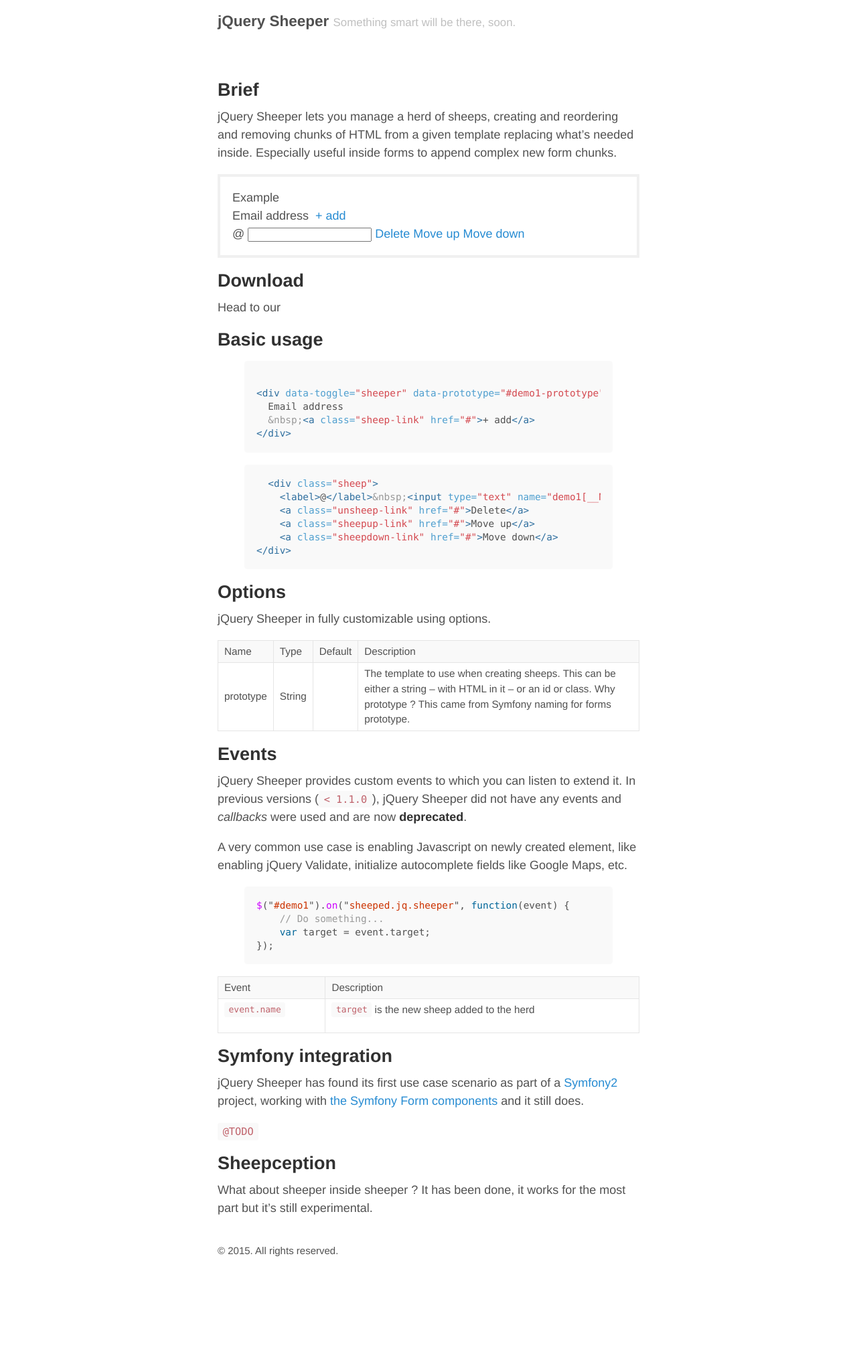
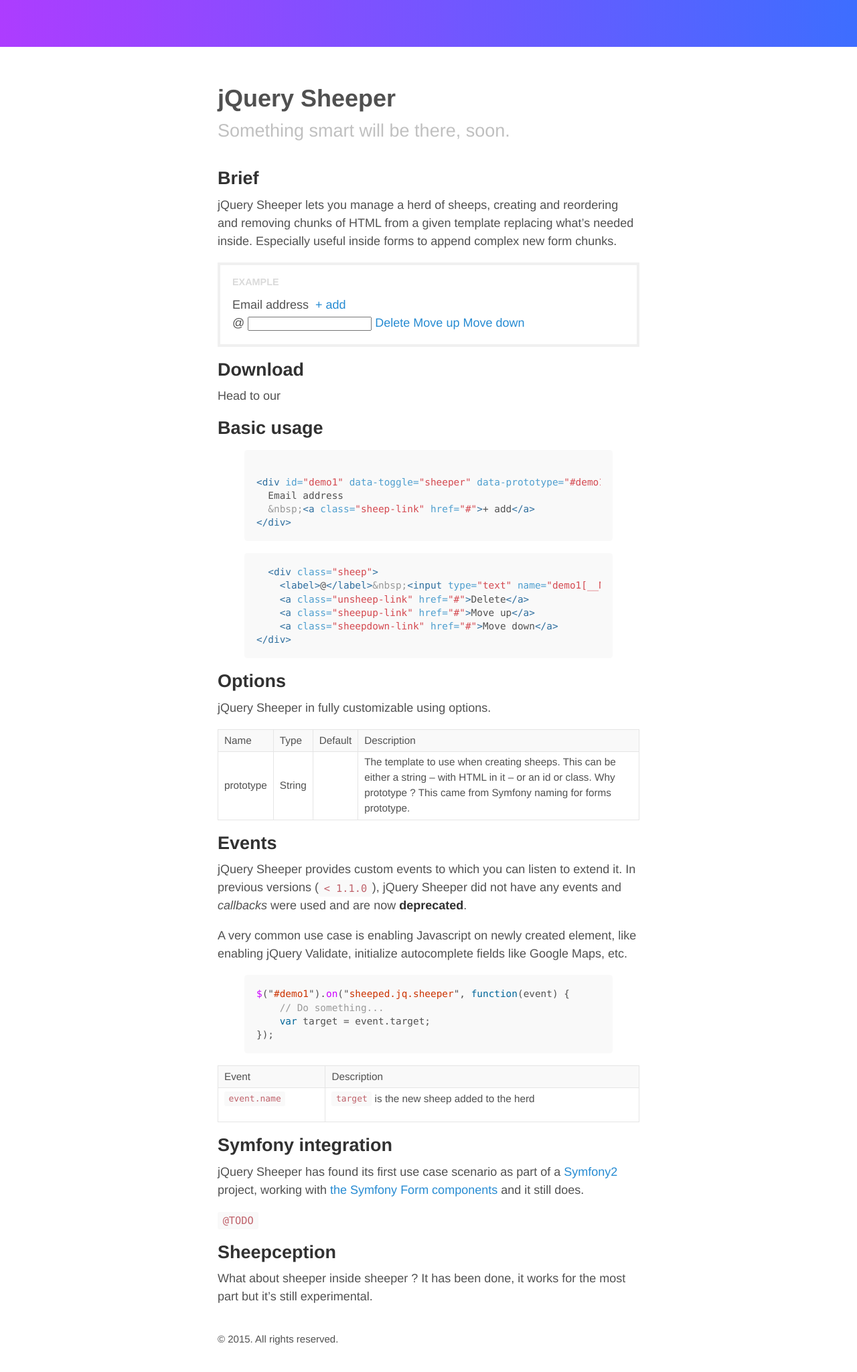
Before and after one commit to adrienrn/jquery-sheeper, a Jekyll site: the page built from docs/index.md, in a window 1280 px wide. Shown: the whole page at 67% size. Built offline with Jekyll 4.4.1, drawn with Linux system fonts in a browser that asks for light colours; before the commit the page ends 1917 px from its top, so only the background shows below that.

Commit message:
Docs: update style / layout

```diff
--- a/docs/_includes/_demo1.html
+++ b/docs/_includes/_demo1.html
@@ -1,5 +1,5 @@
 
-<div data-toggle="sheeper" data-prototype="#demo1-prototype">
+<div id="demo1" data-toggle="sheeper" data-prototype="#demo1-prototype">
   Email address
   &nbsp;<a class="sheep-link" href="#">+ add</a>
 </div>
--- a/docs/_layouts/default.html
+++ b/docs/_layouts/default.html
@@ -4,15 +4,17 @@
   {% include head.html %}
 
   <body>
+    <header class="header">
 
+    </header>
     <div class="container content">
-      <header class="masthead">
-        <h3 class="masthead-title">
+      <div class="masthead">
+        <h1 class="masthead-title">
           <a href="{{ site.baseurl }}/" title="Home">{{ site.title }}</a>
+          <br />
           <small>{{ site.tagline }}</small>
-        </h3>
-      </header>
-
+        </h1>
+      </div>
       <main class="main">
         {{ content }}
       </main>
--- a/docs/_sass/_demo.scss
+++ b/docs/_sass/_demo.scss
@@ -5,3 +5,12 @@
 .card-block {
     padding: 1rem;
 }
+
+.demo-label {
+    color: #dadada;
+    font-size: 0.8em;
+    font-weight: bold;
+    line-height: 1em;
+    margin-bottom: 0.75rem;
+    text-transform: uppercase;
+}
--- a/docs/_sass/_layout.scss
+++ b/docs/_sass/_layout.scss
@@ -10,10 +10,25 @@
   margin-right: auto;
 }
 
-.main {
+.container-fluid {
+  padding-left:  1.5rem;
+  padding-right: 1.5rem;
+}
+
+.header {
+    height: 70px;
+    background: #3366ff;
+    background-image: -moz-linear-gradient(right top, $from 0%, $to 100%);
+    background-image: -webkit-gradient(linear, right top, left bottom, color-stop(0, $from), color-stop(1, $to));
+    background: -webkit-linear-gradient(right top, $from 0%, $to 100%);
+    background: -o-linear-gradient(right top, $from 0%, $to 100%);
+    background: -ms-linear-gradient(right top, $from 0%, $to 100%);
+    background: linear, right top, $from 0%, $to 100%;
+    opacity: 0.95;
+}
+
+.header,
+.main,
+.footer {
     margin-bottom: 2rem;
 }
-
-.footer {
-  margin-bottom: 2rem;
-}
--- a/docs/_sass/_masthead.scss
+++ b/docs/_sass/_masthead.scss
@@ -5,7 +5,7 @@
 .masthead {
   padding-top:    1rem;
   padding-bottom: 1rem;
-  margin-bottom: 3rem;
+  margin-bottom:  1rem;
 }
 
 .masthead-title {
--- a/docs/index.md
+++ b/docs/index.md
@@ -9,7 +9,7 @@
 
 <div class="card-demo">
   <div class="card-block">
-    <div class="">Example</div>
+    <div class="demo-label">Example</div>
     {% include _demo1.html %}
     <script id="demo1-prototype" type="text/template">
       {% include _template-demo.html %}
--- a/docs/styles.scss
+++ b/docs/styles.scss
@@ -17,6 +17,9 @@
 // Designed, built, and released under MIT license by @mdo. Learn more at
 // https://github.com/poole/poole.
 
+$from:  #3366FF;
+$to:    #A932FF;
+
 @import "base";
 @import "type";
 @import "syntax";
```
